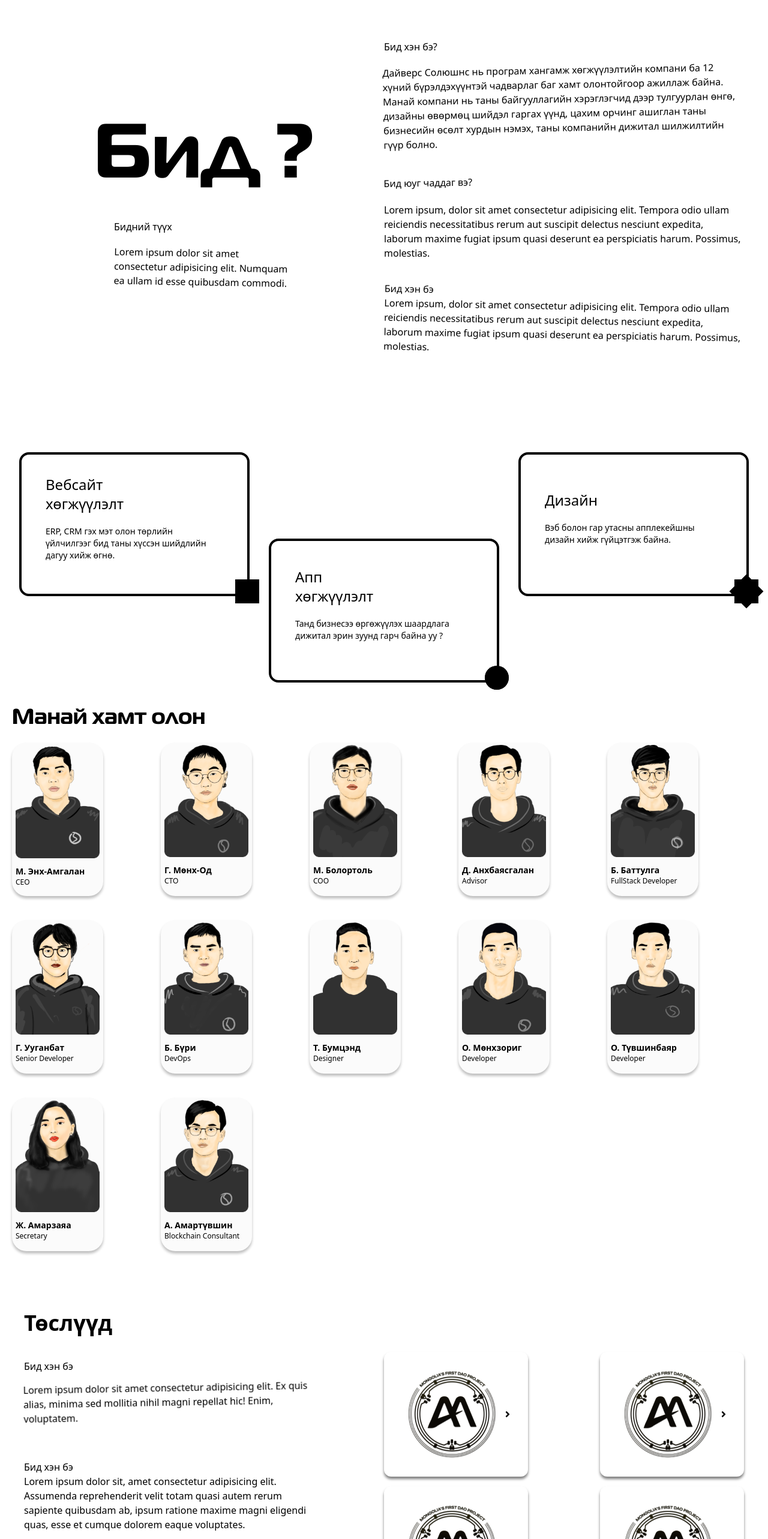
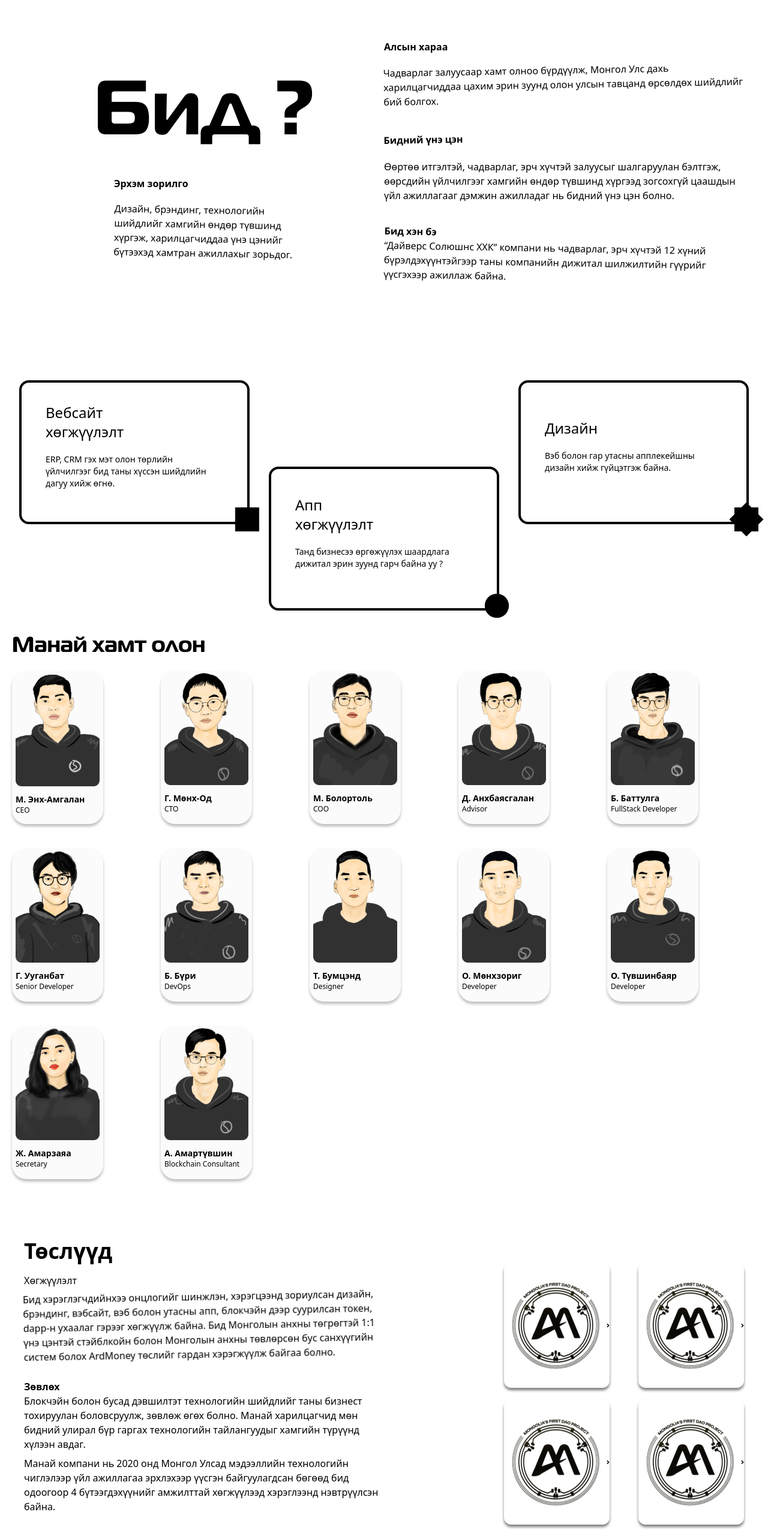
Before and after one commit to Tuvshinbayar1234/DiverseSolutions, a React (Create React App) app: page / in a window 1280 px wide. Shown: the part 922-3488 px from the top of the page at 60% size. Built offline with nearby package versions, Linux system fonts and the light colour scheme.

Commit message:
added text

```diff
--- a/public/index.html
+++ b/public/index.html
@@ -2,7 +2,7 @@
 <html lang="en">
   <head>
     <meta charset="utf-8" />
-    <link rel="icon" href="%PUBLIC_URL%/favicon.ico" />
+    <link rel="icon" href="%PUBLIC_URL%/fav.png" />
     <meta name="viewport" content="width=device-width, initial-scale=1" />
     <meta name="theme-color" content="#000000" />
     <meta
--- a/src/App.js
+++ b/src/App.js
@@ -41,7 +41,9 @@ function App(){
         </div>
       </div>
       {/* Mobile */}
+      <div className="flex justify-center items-center">
       <div className="container block lg:hidden px-5">
+
         <div className="flex justify-evenly">
           <div className="w-6/12 sm:pt-24" style={{fontFamily: 'Magistral'}}>
             <div className="">
@@ -55,6 +57,7 @@ function App(){
           <div className="  w-6/12 flex justify-center items-center">
             <img className="" src={Home} alt="Home" />
           </div>
+        </div>
         </div>
       </div>
       <We />
--- a/src/Components/Projects/ProjectAccordion.js
+++ b/src/Components/Projects/ProjectAccordion.js
@@ -12,45 +12,41 @@ const ProjectAccordion = () => {
                 <Disclosure>
                     <Disclosure.Button className="py-5">
                         <div className='flex items-center justify-between'>
-                            <h1 className='text-xl'>Is team pricing available?</h1> <FaAngleDown />
+                            <h1 className='text-xl'>Эрхэм зорилго</h1> <FaAngleDown />
                         </div>
                     </Disclosure.Button>
                     <Disclosure.Panel className="text-gray-500 w-11/12">
-                        Yes! You can purchase a license that you can share with your entire
-                        team.
+                    Дизайн, брэндинг, технологийн шийдлийг хамгийн өндөр түвшинд хүргэж, харилцагчиддаа үнэ цэнийг бүтээхэд хамтран ажиллахыг зорьдог.
                     </Disclosure.Panel>
                 </Disclosure>
                 <Disclosure>
                     <Disclosure.Button className="py-5">
                         <div className='flex items-center justify-between'>
-                            <h1 className='text-xl'>Is team pricing available?</h1> <FaAngleDown />
+                            <h1 className='text-xl'>Алсын хараа</h1> <FaAngleDown />
                         </div>
                     </Disclosure.Button>
                     <Disclosure.Panel className="text-gray-500 w-11/12">
-                        Yes! You can purchase a license that you can share with your entire
-                        team.
+                        Чадварлаг залуусаар хамт олноо бүрдүүлж, Монгол Улс дахь харилцагчиддаа цахим эрин зуунд олон улсын тавцанд өрсөлдөх шийдлийг бий болгох.
                     </Disclosure.Panel>
                 </Disclosure>
                 <Disclosure>
                     <Disclosure.Button className="py-5">
                         <div className='flex items-center justify-between'>
-                            <h1 className='text-xl'>Is team pricing available?</h1> <FaAngleDown />
+                            <h1 className='text-xl'>Бидний үнэ цэн</h1> <FaAngleDown />
                         </div>
                     </Disclosure.Button>
                     <Disclosure.Panel className="text-gray-500 w-11/12">
-                        Yes! You can purchase a license that you can share with your entire
-                        team.
+                        Өөртөө итгэлтэй, чадварлаг, эрч хүчтэй залуусыг шалгаруулан бэлтгэж, өөрсдийн үйлчилгээг хамгийн өндөр түвшинд хүргээд зогсохгүй цаашдын үйл ажиллагааг дэмжин ажилладаг нь бидний үнэ цэн болно.
                     </Disclosure.Panel>
                 </Disclosure>
                 <Disclosure>
                     <Disclosure.Button className="py-5">
                         <div className='flex items-center justify-between'>
-                            <h1 className='text-xl'>Is team pricing available?</h1> <FaAngleDown />
+                            <h1 className='text-xl'>Бид хэн бэ</h1> <FaAngleDown />
                         </div>
                     </Disclosure.Button>
                     <Disclosure.Panel className="text-gray-500 w-11/12">
-                        Yes! You can purchase a license that you can share with your entire
-                        team.
+                        “Дайверс Солюшнс ХХК” компани нь чадварлаг, эрч хүчтэй 12 хүний бүрэлдэхүүнтэйгээр таны компанийн дижитал шилжилтийн гүүрийг үүсгэхээр ажиллаж байна.
                     </Disclosure.Panel>
                 </Disclosure>
             </div>
--- a/src/Components/Projects/Projects.js
+++ b/src/Components/Projects/Projects.js
@@ -137,45 +137,45 @@ const Projects = () => {
                     <h1 id='Project' className='text-4xl font-bold'>Төслүүд</h1>
                 </div>
                 <div className='flex'>
-                    <div className='flex'>
-                        <div className=' w-2/4'>
-                            <div className='py-10'>
-                                <h1>Бид хэн бэ</h1>
-                                <p className='w-4/5 origin-bottom-left transform -rotate-1 py-4'>Lorem ipsum dolor sit amet consectetur adipisicing elit. Ex quis alias, minima sed mollitia nihil magni repellat hic! Enim, voluptatem.</p>
+                    <div className='flex justify-between'>
+                        <div className='w-2/4 flex flex-col justify-evenly'>
+                            <div className='py-2'>
+                                <h1>Хөгжүүлэлт</h1>
+                                <p className=' origin-bottom-left transform -rotate-1 py-2'>Бид хэрэглэгчдийнхээ онцлогийг шинжлэн, хэрэгцээнд зориулсан дизайн, брэндинг, вэбсайт, вэб болон утасны апп, блокчэйн дээр суурилсан токен, dapp-н ухаалаг гэрээг хөгжүүлж байна. Бид Монголын анхны төгрөгтэй 1:1 үнэ цэнтэй стэйблкойн болон Монголын анхны төвлөрсөн бус санхүүгийн систем болох ArdMoney төслийг гардан хэрэгжүүлж байгаа болно.</p>
                             </div>
                             <div className=''>
-                                <h1>Бид хэн бэ</h1>
-                                <p className='w-4/5'>Lorem ipsum dolor sit, amet consectetur adipisicing elit. Assumenda reprehenderit velit totam quasi autem rerum sapiente quibusdam ab, ipsum ratione maxime magni eligendi quas, esse et cumque dolorem eaque voluptates.</p>
-                                <p className='w-4/5 py-10'>Lorem ipsum dolor sit, amet consectetur adipisicing elit. Assumenda reprehenderit velit totam quasi autem rerum sapiente quibusdam ab, ipsum ratione maxime magni eligendi quas, esse et cumque dolorem eaque voluptates.</p>
+                                <h1 className='font-bold'>Зөвлөх</h1>
+                                <p className=''>Блокчэйн болон бусад дэвшилтэт технологийн шийдлийг таны бизнест тохируулан боловсруулж, зөвлөж өгөх болно. Манай харилцагчид мөн бидний улирал бүр гаргах технологийн тайлангуудыг хамгийн түрүүнд хүлээн авдаг.</p>
+                                <p className=' py-2'>Манай компани нь 2020 онд Монгол Улсад мэдээллийн технологийн чиглэлээр үйл ажиллагаа эрхлэхээр үүсгэн байгуулагдсан бөгөөд бид одоогоор 4 бүтээгдэхүүнийг амжилттай хөгжүүлээд хэрэглээнд нэвтрүүлсэн байна.</p>
                             </div>
                         </div>
-                        <div className='flex flex-col relative justify-center items-center w-2/4'>
-                            <div className='flex justify-between w-full'>
+                        <div className='flex flex-col relative justify-center w-1/3'>
+                            <div className='flex space-x-12 justify-between w-full'>
                                 {imageOfProducts.length > 0 && imageOfProducts.map(single => (
                                     <div onClick={() => showTopAlert(single.code)} className=' cursor-pointer w-60 h-52 flex justify-center items-center rounded-xl' style={{background: '#FFFFFF', boxShadow: '0px 4px 4px rgba(0, 0, 0, 0.5), inset 2px 2px 2px rgba(255, 255, 255, 0.25)'}}>
                                         <img src={single.img} alt={single.code} />
                                         <FaAngleRight />
                                     </div>
                                 ))}
+                            </div>
                             {showTopAlert && selectedProject != null && (
-                                <div className={`z-50 overflow-y-hidden absolute -top-5 -right-6 bottom-0 flex flex-col w-full  py-9 ${isOpen ? ' absolute left-0 transition-all opacity-100 duration-200 ease-in ' : ' absolute left-full opacity-0 transition-all duration-200 ease-in '}`}>
-                                    <div className='flex flex-col justify-end items-end'>
-
-                                        <div className='h-56 flex rounded-tl-lg rounded-bl-lg rounded-tr-lg' style={{width: '100%' , background: '#1E1E1E' ,boxShadow: '0px 4px 4px rgba(0, 0, 0, 0.5), inset 2px 2px 2px rgba(255, 255, 255, 0.25)'}}>
+                                <div className={`z-50 overflow-y-hidden absolute top-0 2xl:top-0 flex flex-col w-full  ${isOpen ? ' absolute left-0 transition-all opacity-100 duration-200 ease-in ' : ' absolute left-full opacity-0 transition-all duration-200 ease-in '}`}>
+                                    <div className='flex flex-col items-end'>
+                                        <div className='h-56 flex rounded-tl-lg rounded-bl-lg rounded-tr-lg w-full' style={{background: '#1E1E1E' ,boxShadow: '0px 4px 4px rgba(0, 0, 0, 0.5), inset 2px 2px 2px rgba(255, 255, 255, 0.25)'}}>
                                             <div className='flex w-60 text-white flex-col justify-center items-center text-center'>
                                                 <img width={'171px'} height={'171px'} src={selectedProject[0].img} />
                                                 <a href='https://dax.mn/' target="_blank">{selectedProject[0].name}</a>
                                             </div>
-                                            <div className='text-white w-3/5 flex flex-col pt-5 pl-5'>
+                                            <div className='text-white w-3/5 flex flex-col pt-5 px-2'>
                                                 <div className='flex items-center justify-between'>
-                                                    <h1 className='text-left text-4xl pb-2'>{selectedProject[0].name}</h1>
+                                                    <h1 className='text-left text-2xl pb-2'>{selectedProject[0].name}</h1>
                                                     <h1 onClick={() => closedAlert()} className='text-3xl text-white cursor-pointer'>X</h1>
                                                 </div>
                                                 <p className=' text-justify'>{selectedProject[0].description}</p>
                                             </div>
                                         </div>
-                                        <div className='flex justify-end'>
-                                                <div className='h-56 rounded-bl-lg rounded-br-lg' style={{width: '22rem' , background: '#1E1E1E' ,boxShadow: '0px rgba(0, 0, 0, 0.5), inset 0px rgba(255, 255, 255, 0.25)'}}>
+                                            <div className='w-full flex justify-end'>
+                                                <div className='h-56 rounded-bl-lg rounded-br-lg w-1/2' style={{ background: '#1E1E1E' ,boxShadow: '0px rgba(0, 0, 0, 0.5), inset 0px rgba(255, 255, 255, 0.25)'}}>
                                                     <div className='text-white text-center'>
                                                         <h1 className='font-bold text-2xl'>FrameWork</h1>
                                                         <div className='flex justify-evenly pt-10'>
@@ -196,30 +196,29 @@ const Projects = () => {
                                                 </div>
                                             </div>
                                         </div>
-
                                     </div>
                                 )}
-                            </div>
-                            <div className='flex justify-between w-full py-4'>
+                            <div className='flex space-x-12 justify-end w-full pt-5'>
                                 {imageProducts.length > 0 && imageProducts.map(single => (
                                     <div onClick={() => showBottomAlert(single.code)} className='cursor-pointer w-60 h-52 flex justify-center items-center rounded-xl' style={{background: '#FFFFFF', boxShadow: '0px 4px 4px rgba(0, 0, 0, 0.5), inset 2px 2px 2px rgba(255, 255, 255, 0.25)'}}>
                                         <img src={single.img} alt={single.code} />
                                         <FaAngleRight />
                                     </div>
                                 ))}
+                            </div>
                             {showBottomAlert && selectedProduct != null && (
-                                <div className={`z-50 overflow-y-hidden absolute -top-5 -right-6 bottom-0 flex flex-col w-full max-w-screen-2xl py-9 border-r  ${isOpenBot ? ' absolute left-0 transition-all opacity-100 duration-200 ease-in ' : ' absolute left-full opacity-0 transition-all duration-200 ease-in '}`}>
+                                <div className={`z-50 overflow-y-hidden absolute top-0 2xl:top-0 flex flex-col w-full  ${isOpenBot ? ' absolute left-0 transition-all opacity-100 duration-200 ease-in ' : ' absolute left-full opacity-0 transition-all duration-200 ease-in '}`}>
                                     <div className='flex flex-col items-end'>
-                                        <div className='h-56 flex justify-end rounded-tr-lg rounded-tl-lg' style={{width: '22rem' , background: '#1E1E1E' ,boxShadow: '0px rgba(0, 0, 0, 0.5), inset 0px rgba(255, 255, 255, 0.25)'}}>
+                                        <div className='h-56 flex justify-end rounded-tr-lg rounded-tl-lg w-6/12' style={{background: '#1E1E1E' ,boxShadow: '0px rgba(0, 0, 0, 0.5), inset 0px rgba(255, 255, 255, 0.25)'}}>
                                             <div className='text-white px-2 flex flex-col'>
                                                 <div className='flex items-center justify-between'>
-                                                    <h1 className='text-left text-4xl pb-2'>{selectedProduct[0].name}</h1>
+                                                    <h1 className='text-left text-xl pb-2'>{selectedProduct[0].name}</h1>
                                                     <h1 onClick={() => closedBottomAlert()} className='text-3xl text-white cursor-pointer'>X</h1>
                                                 </div>
                                                 <p className=' text-justify'>{selectedProduct[0].description}</p>
                                             </div>
                                         </div>
-                                        <div className='h-56 flex rounded-bl-lg rounded-br-lg rounded-tl-lg' style={{width:'100%', background: '#1E1E1E' ,boxShadow: '0px rgba(0, 0, 0, 0.5), inset 0px rgba(255, 255, 255, 0.25)'}}>
+                                        <div className='p-4 flex rounded-bl-lg rounded-br-lg rounded-tl-lg w-full' style={{background: '#1E1E1E' ,boxShadow: '0px rgba(0, 0, 0, 0.5), inset 0px rgba(255, 255, 255, 0.25)'}}>
                                             <div className='flex w-60 text-white flex-col justify-center items-center text-center'>
                                                 <img width={'171px'} height={'171px'} src={selectedProduct[0].img} />
                                                 <a href='https://dax.mn/' target="_blank">{selectedProduct[0].name}</a>
@@ -252,7 +251,6 @@ const Projects = () => {
                 </div>
             </div>
         </div>
-        </div>
     )
 }
 
--- a/src/Components/We/We.js
+++ b/src/Components/We/We.js
@@ -10,22 +10,22 @@ const We = () => {
                             <h1 className='text-9xl' id='We' style={{fontFamily: 'Magistral'}}>Бид ?</h1>
                         </div>
                         <div className='flex flex-col justify-center items-center'>
-                            <h1 className='w-2/4 pt-10'>Бидний түүх</h1>
-                            <p className='origin-center transform rotate-1 py-5 w-2/4'>Lorem ipsum dolor sit amet consectetur adipisicing elit. Numquam ea ullam id esse quibusdam commodi.</p>
+                            <h1 className='w-2/4 pt-10 font-bold'>Эрхэм зорилго</h1>
+                            <p className='origin-center transform rotate-1 py-5 w-2/4'>Дизайн, брэндинг, технологийн шийдлийг хамгийн өндөр түвшинд хүргэж, харилцагчиддаа үнэ цэнийг бүтээхэд хамтран ажиллахыг зорьдог.</p>
                         </div>
                     </div>
                     <div className=' w-2/4'>
                         <div className=''>
-                            <h1>Бид хэн бэ?</h1>
-                            <p className=' origin-bottom-left transform -rotate-1 py-5'>Дайверс Солюшнс нь програм хангамж хөгжүүлэлтийн компани ба 12 хүний бүрэлдэхүүнтэй чадварлаг баг хамт олонтойгоор ажиллаж байна. Манай компани нь таны байгууллагийн хэрэглэгчид дээр тулгуурлан өнгө, дизайны өвөрмөц шийдэл гаргах үүнд, цахим орчинг ашиглан таны бизнесийн өсөлт хурдын нэмэх, таны компанийн дижитал шилжилтийн гүүр болно.</p>
+                            <h1 className='font-bold'>Алсын хараа</h1>
+                            <p className=' origin-bottom-left transform -rotate-1 py-5'>Чадварлаг залуусаар хамт олноо бүрдүүлж, Монгол Улс дахь харилцагчиддаа цахим эрин зуунд олон улсын тавцанд өрсөлдөх шийдлийг бий болгох.</p>
                         </div>
                         <div className=''>
-                            <h1 className='origin-bottom-left transform -rotate-1 py-5'>Бид юуг чаддаг вэ?</h1>
-                            <p>Lorem ipsum, dolor sit amet consectetur adipisicing elit. Tempora odio ullam reiciendis necessitatibus rerum aut suscipit delectus nesciunt expedita, laborum maxime fugiat ipsum quasi deserunt ea perspiciatis harum. Possimus, molestias.</p>
+                            <h1 className='origin-bottom-left transform -rotate-1 py-5 font-bold'>Бидний үнэ цэн</h1>
+                            <p>Өөртөө итгэлтэй, чадварлаг, эрч хүчтэй залуусыг шалгаруулан бэлтгэж, өөрсдийн үйлчилгээг хамгийн өндөр түвшинд хүргээд зогсохгүй цаашдын үйл ажиллагааг дэмжин ажилладаг нь бидний үнэ цэн болно. </p>
                         </div>
                         <div className='origin-center transform rotate-1 py-10'>
-                            <h1>Бид хэн бэ</h1>
-                            <p>Lorem ipsum, dolor sit amet consectetur adipisicing elit. Tempora odio ullam reiciendis necessitatibus rerum aut suscipit delectus nesciunt expedita, laborum maxime fugiat ipsum quasi deserunt ea perspiciatis harum. Possimus, molestias.</p>
+                            <h1 className='font-bold'>Бид хэн бэ</h1>
+                            <p>“Дайверс Солюшнс ХХК” компани нь чадварлаг, эрч хүчтэй 12 хүний бүрэлдэхүүнтэйгээр таны компанийн дижитал шилжилтийн гүүрийг үүсгэхээр ажиллаж байна.</p>
                         </div>
                     </div>
                 </div>
```
Also changed, not shown: src/Components/weWork/WeWork.js (+4 -4 lines), public/fav.png (added), public/footerlogo.png (added). Lines whose indentation alone changed are shown as unchanged.
